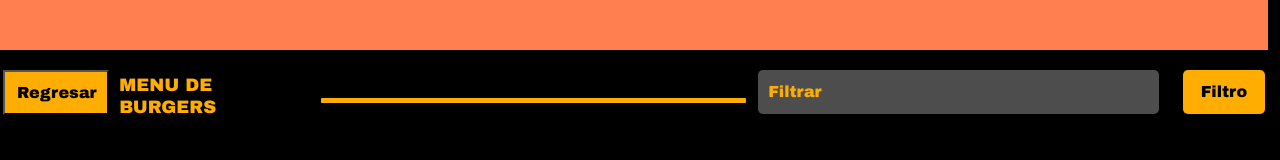
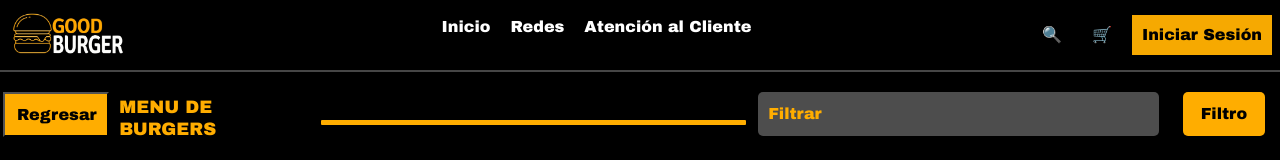
Before and after one commit to GersonDanielGuerrero/Progra-III-2024, a Vue app in the folder frontend/: page /menu in a window 1280 px wide. Shown: the top 160 px of the page. Built offline with nearby package versions, Linux system fonts and the light colour scheme; no server answers.

Commit message:
Pequeños ajustes

```diff
--- a/frontend/src/services/ApiService.js
+++ b/frontend/src/services/ApiService.js
@@ -192,7 +192,7 @@ class ApiService {
     }
     async obtenerCategorias(){
         try {
-            const respuesta = await fetch(`${this.baseURL}/menu/productos/`, {
+            const respuesta = await fetch(`${this.baseURL}/menu/categorias/`, {
                 method: "GET",
                 headers: {
                     "Content-Type": "application/json",
--- a/frontend/src/views/PaginaMenu.vue
+++ b/frontend/src/views/PaginaMenu.vue
@@ -1,6 +1,7 @@
 <template>
     <div class ="container-fluid ">
         <div class="barra-menu row">
+            <BarraMenu/>
         </div>
         <div class="buscador row ">
             <button class="btn-regresar col-1" >
@@ -38,11 +39,7 @@
     padding:0;
     width: 100%;
 }
-.barra-menu{
-    background-color: coral;
-    height: 50px;
-    width: 100%;
-}
+
 .btn-regresar{
     background-color: #ffad00;
     height: 45px;
@@ -66,6 +63,7 @@
 <script>
 import BotonComp from '@/components/BotonComp.vue';
 import CajaTexto from '@/components/CajaTexto.vue';
+import BarraMenu from '@/components/BarraMenu.vue';
 import ProductoComp from '@/components/ProductoComp.vue';
 import {useAuthStore} from '@/stores/auth';
 import ApiService from '@/services/ApiService';
@@ -76,6 +74,7 @@ export default {
         ProductoComp,
         BotonComp,
         CajaTexto,
+        BarraMenu,
     },
     setup() {
     const authStore = useAuthStore(); // Llama a la función para obtener la instancia de la tienda
@@ -116,7 +115,10 @@ watch: {
     }
 },
     props: {
-
+        usuario: {
+            type: Object,
+            required: true
+        }
     },
     mounted() {
         // Llama al metodo para obtener productos sin filtro al montar el componente
--- a/frontend/src/views/PaginaPrincipal.vue
+++ b/frontend/src/views/PaginaPrincipal.vue
@@ -21,7 +21,7 @@
 </template>
 
 <style scoped>
-.lista-categorias .categoria{
+.categoria{
   margin:10px;
 }
 .container-fluid{
```
Also changed, not shown: 2 other files (tests, documents, lock files or other folders).
